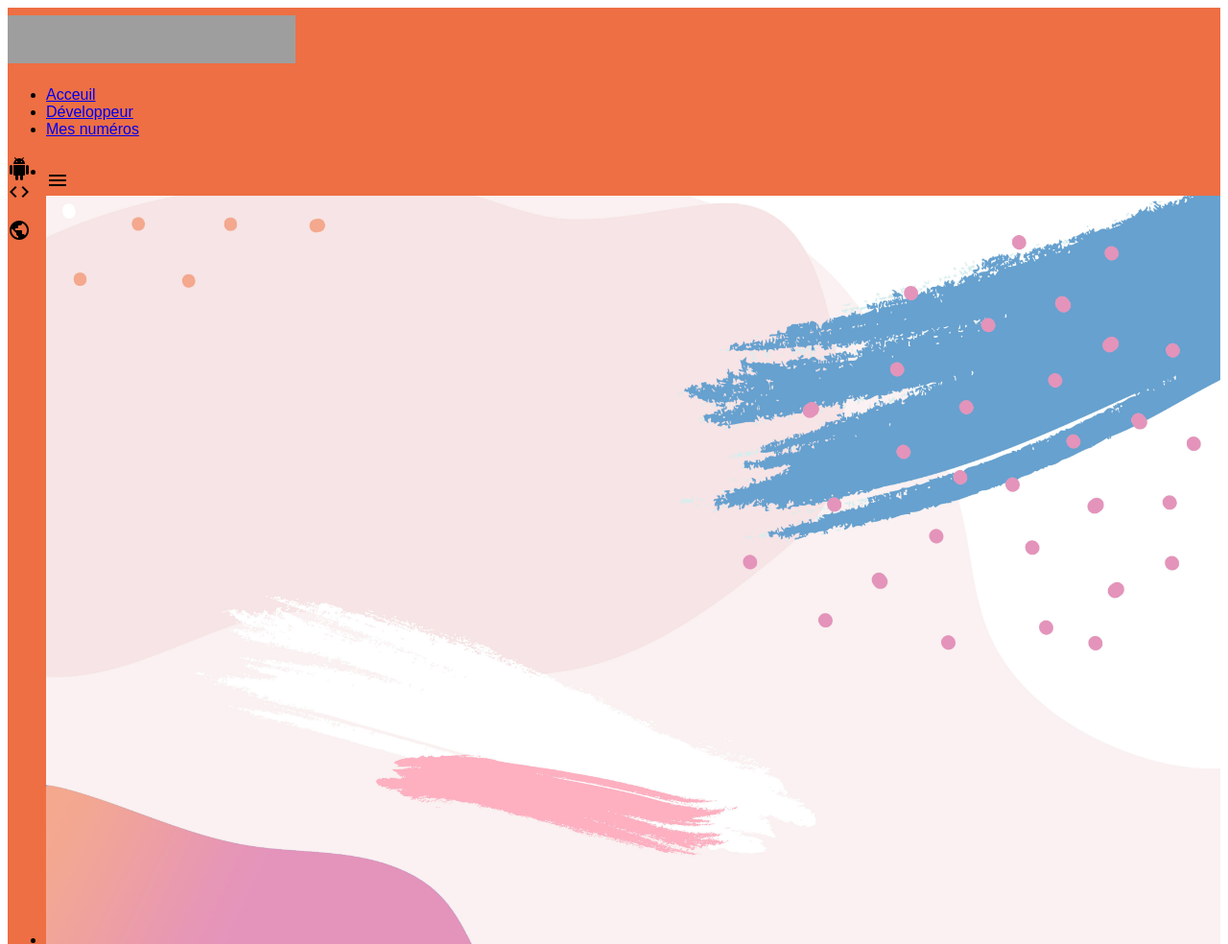
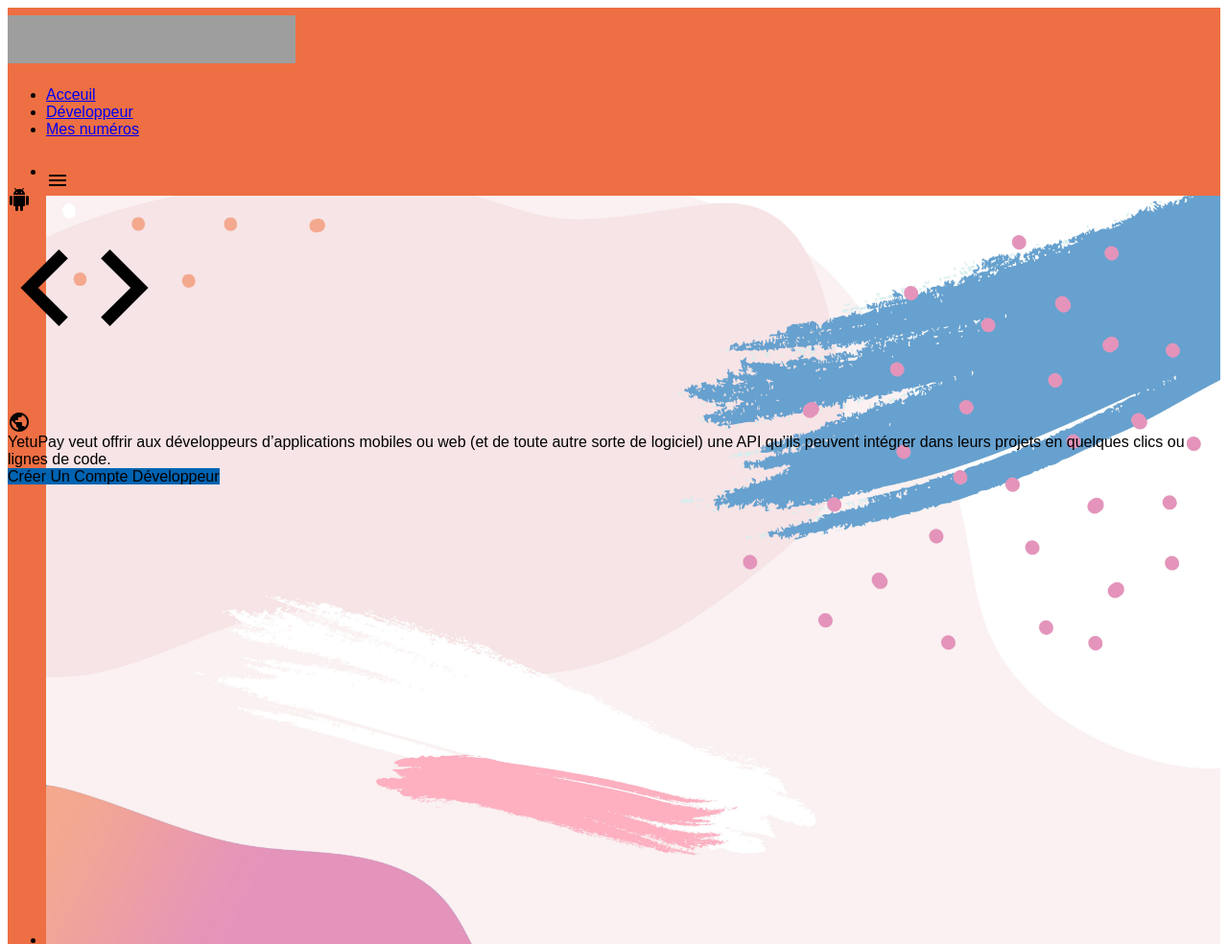
Before and after one commit to digitale-sense/mobile.yetupay, a PHP site: page /home-dev.php in a window 1280 px wide. Shown: the top 984 px of the page at 96% size. Run offline with PHP 8.4, Linux system fonts and the light colour scheme; grey boxes are pictures that could not be loaded.

Commit message:
Yannick adding

```diff
--- a/view/asset/css/style.css
+++ b/view/asset/css/style.css
@@ -137,3 +137,15 @@ header.second {
 .dropdown-content li>span {
     color: #3A79B2;
 }
+#ilarge{
+    font-size: 10rem;
+}
+.mt-3{
+    margin-top: 3rem;
+}
+.mb-0{
+    margin-bottom: 0;
+}
+.mb-2{
+    margin-bottom: 2rem;
+}
--- a/view/page/home-dev.php
+++ b/view/page/home-dev.php
@@ -34,15 +34,28 @@
     <div class="row back-top">
         <div class="col s12">
             <div class="card z-depth-3 radius">
+                <div class="row mb-0">
+                    <div class="col s3 right-align">
+                        <i class="material-icons medium mt-3 yetu-blue-text">android</i>
+                    </div>
+                    <div class="col s6 center">
+                        <i class="material-icons large yetu-blue-text" id="ilarge">code</i>
+                    </div>
+                    <div class="col s3 left-align">
+                        <i class="material-icons medium mt-3 yetu-blue-text">public</i>
+                    </div>
+                </div>
+                <div class="row center">
+                    <div class="col offset-s1 s10">
+                        YetuPay veut offrir aux développeurs d’applications
+                        mobiles ou web (et de toute autre sorte de logiciel)
+                        une API qu’ils peuvent intégrer dans leurs projets en
+                        quelques clics ou lignes de code.
+                    </div>
+                </div>
                 <div class="row">
-                    <div class="col s4 right-align">
-                        <i class="material-icons medium mt-1">android</i>
-                    </div>
-                    <div class="col s4 center">
-                        <i class="material-icons large ilarge">code</i>
-                    </div>
-                    <div class="col s4 left-align">
-                        <i class="material-icons medium mt-1">public</i>
+                    <div class="col s12 center">
+                        <a class="waves-effect btn-action yetu-blue waves-light btn-small mb-2 btn-flat white-text">Créer un compte développeur</a>
                     </div>
                 </div>
             </div>
```
Also changed, not shown: model/dao/project.dao.php (added, +32 -0 lines), model/structure/developer.class.php (+16 -16 lines), model/structure/project.class.php (added, +59 -0 lines).
